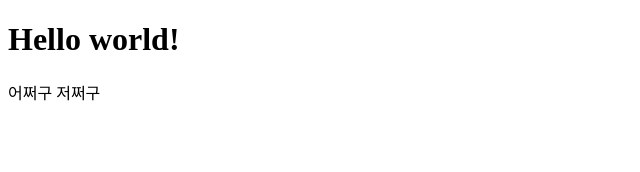
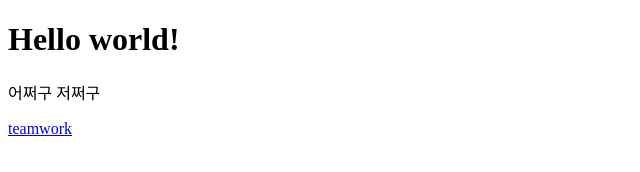
Before and after one commit to harinpark00/github-test, a plain HTML site: page index.html in a window 1280 px wide. Shown: the full height of the page, 0-640 px from the left. Drawn offline with Linux system fonts and the light colour scheme.

Commit message:
추가 수정 테스트

```diff
--- a/index.html
+++ b/index.html
@@ -8,5 +8,6 @@
   <body>
     <h1>Hello world!</h1>
     <p>어쩌구 저쩌구</p>
+    <a href="#">teamwork</a>
   </body>
 </html>
```
